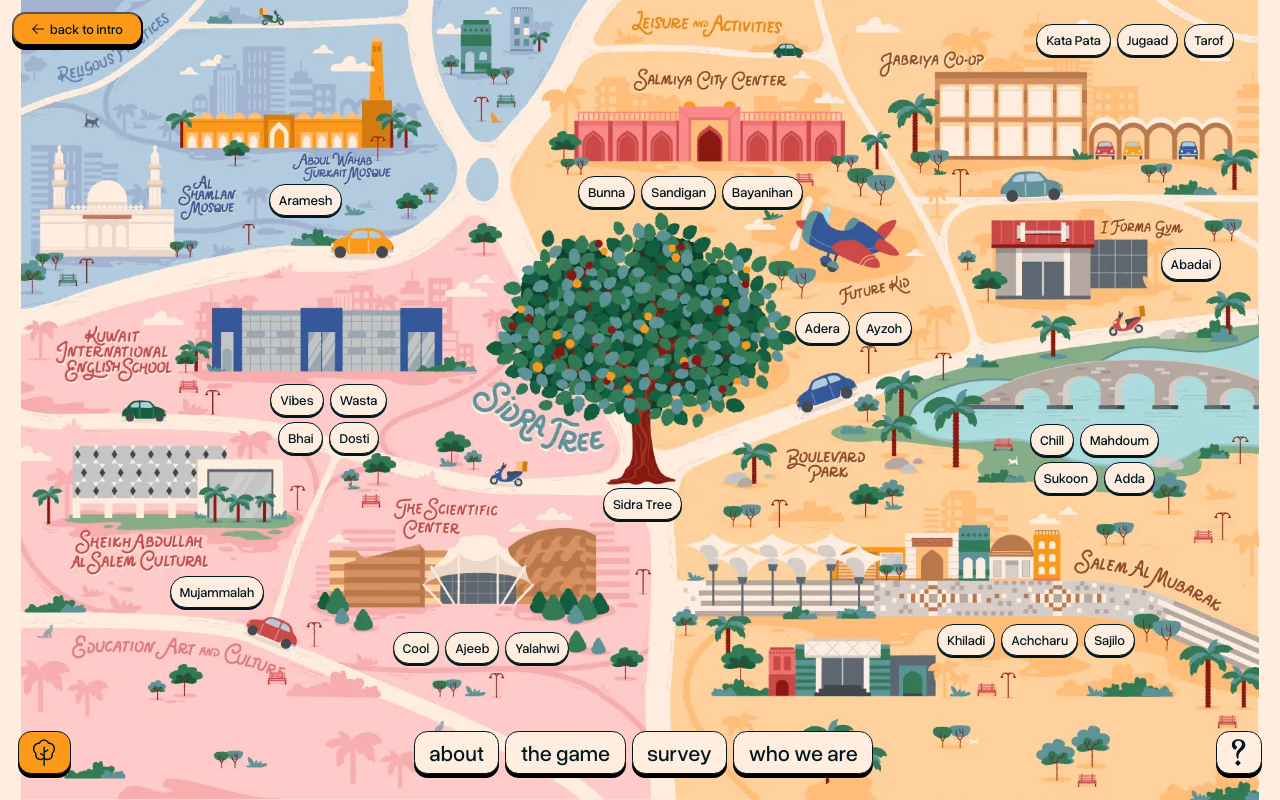
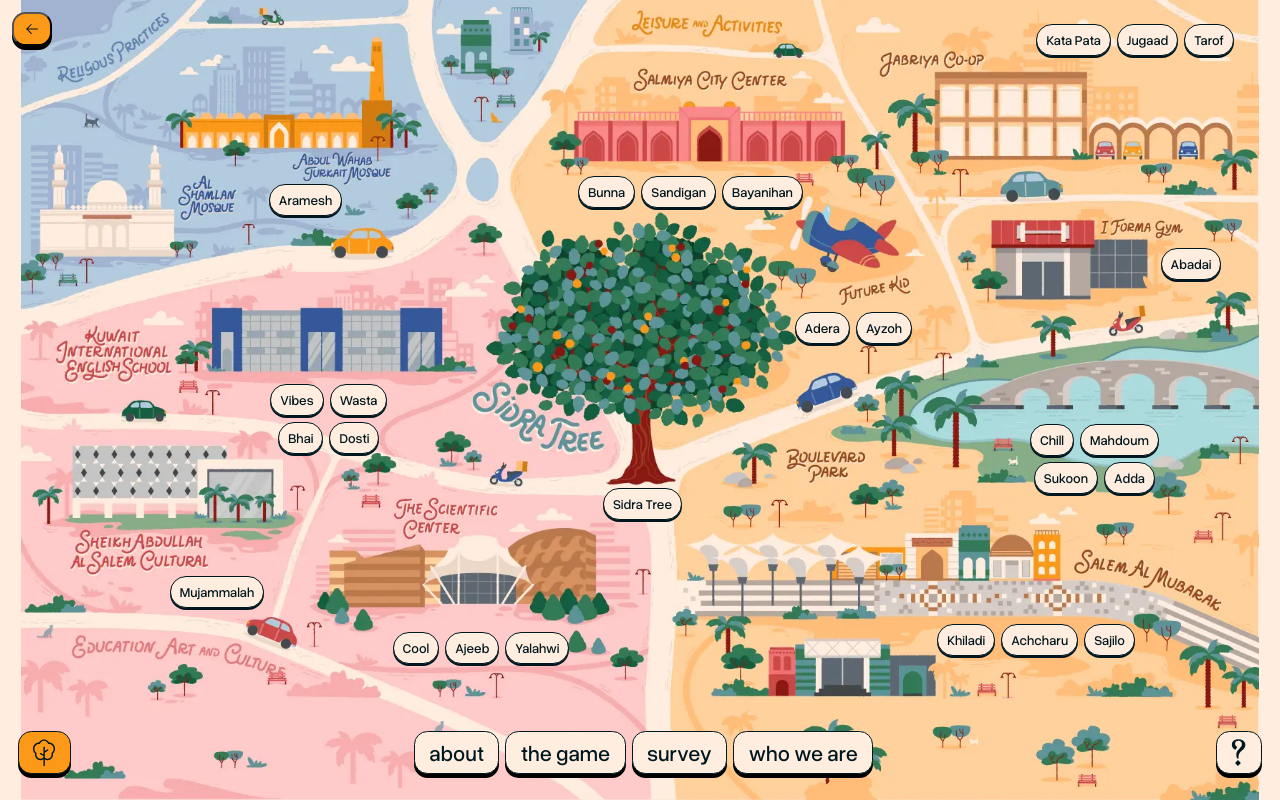
Before and after one commit to mitz-it/sidra-landing, a React (Vite) app: page /map in a window 1280 px wide. Built offline with nearby package versions, Linux system fonts and the light colour scheme.

Commit message:
feat: button collapse

```diff
--- a/src/pages/map/Map.styles.ts
+++ b/src/pages/map/Map.styles.ts
@@ -49,25 +49,43 @@ export const BackButton = styled.button`
   background: ${theme.colors.yellow};
   color: ${theme.colors.black};
   border-radius: 1.125rem;
-  padding: 0.5rem 1.5rem;
+  padding: 0.5rem 1rem;
   cursor: pointer;
   color: ${theme.colors.black};
-  transition: background 0.3s;
+  transition: all 0.3s ease;
   box-shadow: 0px 4px 0px 0px #000000;
   display: flex;
   align-items: center;
+  justify-content: center;
   font-family: "Overused Grotesk", sans-serif;
   font-weight: 500;
-  display: flex;
-  align-items: center;
-  gap: 0.5rem;
+  gap: 0;
   font-size: 1.125rem;
   position: absolute;
   top: 1rem;
   left: 1rem;
   z-index: 1000;
+  overflow: hidden;
+  white-space: nowrap;
+
+  span {
+    opacity: 0;
+    transform: translateX(-10px);
+    transition: all 0.3s ease;
+    max-width: 0;
+    overflow: hidden;
+  }
 
   &:hover {
     filter: brightness(0.8);
+    padding: 0.5rem 1.5rem;
+    gap: 0.5rem;
+    justify-content: flex-start;
+
+    span {
+      opacity: 1;
+      transform: translateX(0);
+      max-width: 200px;
+    }
   }
 `;
--- a/src/pages/map/Map.tsx
+++ b/src/pages/map/Map.tsx
@@ -63,7 +63,7 @@ export default function Map() {
               fill="#00171F"
             />
           </svg>
-          back to intro
+          <span>back to intro</span>
         </BackButton>
       )}
       <MapBackground>
```
